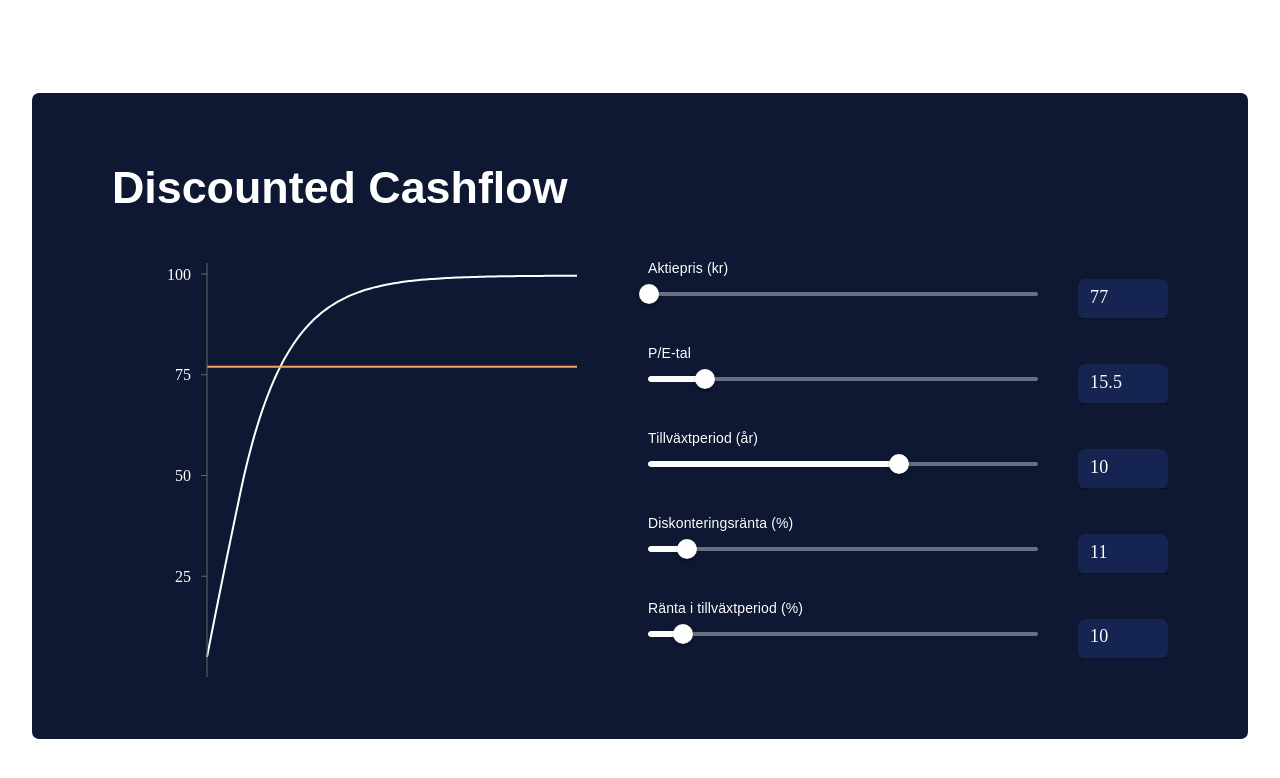
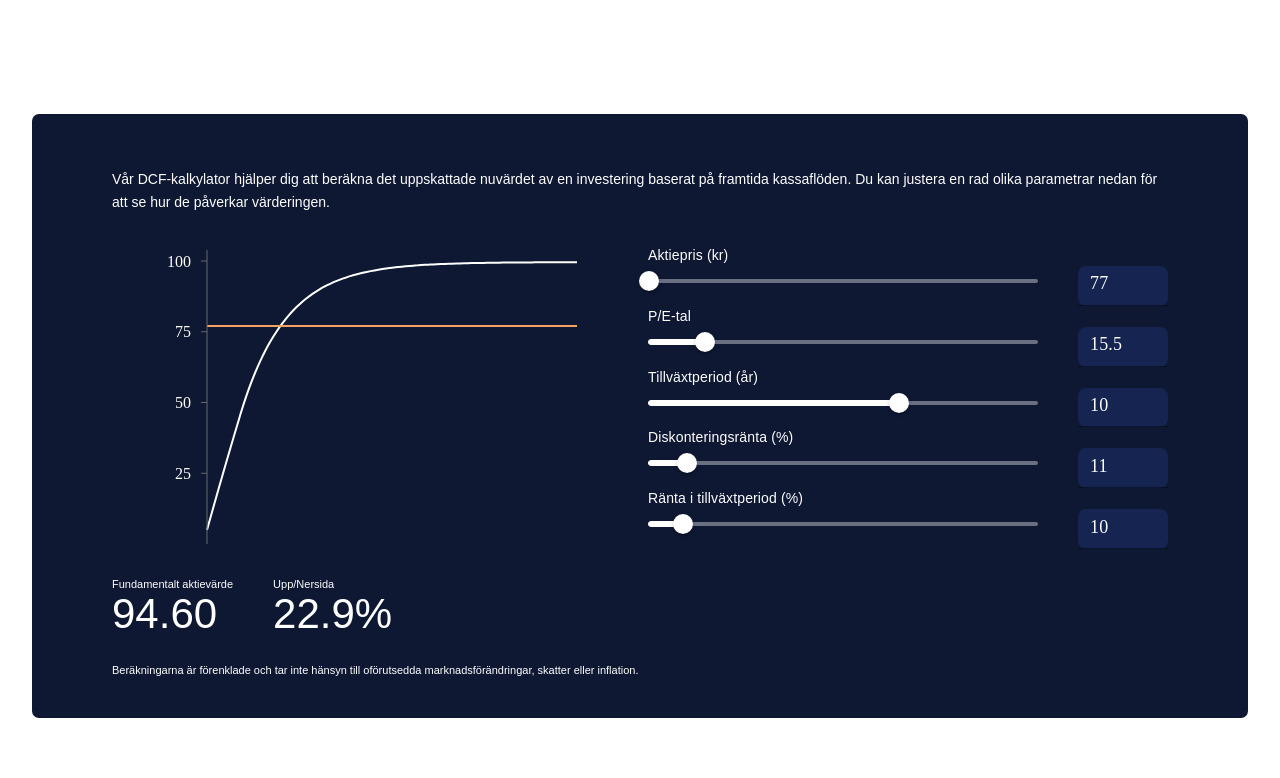
Before and after one commit to philipAson/dcf-kalkylator, a React (Vite) app: page / in a window 1280 px wide. Shown: the top 778 px of the page. Built offline with nearby package versions, Linux system fonts and the light colour scheme; a web font is replaced by a local one.

Commit message:
1st draft

```diff
--- a/src/App.css
+++ b/src/App.css
@@ -16,7 +16,8 @@
   background-color: #0e1833;
   display: grid;
   grid-template-columns: repeat(2, 1fr);
-  grid-template-rows: auto auto auto;
+  grid-template-rows: auto auto auto auto;
+  /* grid-template-rows: auto 250px auto auto; */
   grid-gap: 1rem;
   margin-top: 2rem;
 }
@@ -41,7 +42,7 @@
   height: auto;
 }
 
-.calc-input {
+.dcf-input {
   grid-row: 2;
   grid-column: 2;
   display: flex;
@@ -78,6 +79,8 @@
 }
 
 .disclaimer {
+  grid-row: 4;
+  grid-column: 1 / span 2;
   text-align: left;
   font-size: 11px;
   color: #ffffff;
--- a/src/components/Dcf.jsx
+++ b/src/components/Dcf.jsx
@@ -35,30 +35,51 @@ const Dcf = () => {
     // Nuvärde av kassaflöden
     let presentValueOfCashflow = [];
     // Kumulativt diskonterat kassaflöde (för graf)
-    let cumulativeDiscountedValues = [{ KASSAFLÖDE: cashFlow[0], ÅR: 0, AKTIEPRIS: stockPrice }];
+    let cumulativeDiscountedValues = [
+      { KASSAFLÖDE: cashFlow[0], ÅR: 0, AKTIEPRIS: stockPrice },
+    ];
 
-    for (let i = 0; i < (growthPeriod + 85); i++) {
+    for (let i = 0; i < growthPeriod + 85; i++) {
       let nextCashFlow;
 
       if (cashFlow.length < growthPeriod) {
         nextCashFlow = cashFlow[cashFlow.length - 1] * (1 + growthRate / 100);
-
       } else {
-        nextCashFlow = cashFlow[cashFlow.length - 1] * (1 + growthRateInPerpetuity / 100);
+        nextCashFlow =
+          cashFlow[cashFlow.length - 1] * (1 + growthRateInPerpetuity / 100);
       }
       cashFlow.push(nextCashFlow);
 
-      presentValueOfCashflow.push(nextCashFlow / Math.pow((1 + discountRate / 100), i + 1));
+      presentValueOfCashflow.push(
+        nextCashFlow / Math.pow(1 + discountRate / 100, i + 1)
+      );
 
       cumulativeDiscountedValues.push({
-        KASSAFLÖDE: presentValueOfCashflow[i] + cumulativeDiscountedValues[i].KASSAFLÖDE,
-        ÅR: (i + 1), AKTIEPRIS: stockPrice
+        KASSAFLÖDE:
+          presentValueOfCashflow[i] + cumulativeDiscountedValues[i].KASSAFLÖDE,
+        ÅR: i + 1,
+        AKTIEPRIS: stockPrice,
       });
     }
+    let fundamentalStockValue = presentValueOfCashflow.slice(0).reduce((acc, val) => acc + val, 0).toFixed(2);
 
     setCumulativeDiscounted(cumulativeDiscountedValues);
+    setIntrinsicValue(fundamentalStockValue);
+    setMarginOfSafety((((fundamentalStockValue - stockPrice) / stockPrice) * 100).toFixed(1).toString() + "%");
+
+    console.log(intrinsicValue);
+    console.log(marginOfSafety);
     console.log(cumulativeDiscountedValues);
-  }, [stockPrice, PEratio, growthPeriod, growthRate, growthRateInPerpetuity, discountRate]);
+  }, [
+    stockPrice,
+    PEratio,
+    growthPeriod,
+    growthRate,
+    growthRateInPerpetuity,
+    discountRate,
+    intrinsicValue,
+    marginOfSafety,
+  ]);
 
   const handleInputChange = (setter) => (event) => {
     setter(event.target.value === "" ? "" : Number(event.target.value));
@@ -71,7 +92,12 @@ const Dcf = () => {
   return (
     <div className="dcf-body">
       <div className="dcf-header">
-        <h1>Discounted Cashflow</h1>
+        <p style={{ lineHeight: 1.68 }}>
+          Vår DCF-kalkylator hjälper dig att beräkna det uppskattade nuvärdet av
+          en investering baserat på framtida kassaflöden. Du kan justera
+          en rad olika parametrar nedan för att se
+          hur de påverkar värderingen.
+        </p>
       </div>
       <div className="dcf-graph">
         <ResponsiveContainer className="responsive-chart">
@@ -125,7 +151,7 @@ const Dcf = () => {
           </LineChart>
         </ResponsiveContainer>
       </div>
-      <div className="calc-input">
+      <div className="dcf-input">
         <DcfInput
           getter={stockPrice}
           setter={setStockPrice}
@@ -181,6 +207,25 @@ const Dcf = () => {
           unit="%"
         />
       </div>
+      <div className="calc-result">
+        <p className="result-container">
+          {/* SLUTVÄRDE ÅR {timePeriod} <br /> */}
+          Fundamentalt aktievärde <br />
+          <p className="result">
+            {intrinsicValue}
+          </p>
+        </p>
+        <p className="result-container">
+        Upp/Nersida <br />
+          <p className="result">
+            {marginOfSafety}
+          </p>
+        </p>
+      </div>
+      <div className="disclaimer">
+        Beräkningarna är förenklade och tar inte hänsyn till oförutsedda
+        marknadsförändringar, skatter eller inflation.
+      </div>
     </div>
   );
 };
--- a/src/components/DcfInput.jsx
+++ b/src/components/DcfInput.jsx
@@ -42,7 +42,7 @@ const DcfInput = ({
           borderRadius: 2,
           padding: .5,
           paddingLeft: 1.5,
-          marginBottom: 3,
+          marginBottom: 0,
           marginLeft: 5,
           width: 90,
           fontFamily: "bebas-neue-pro",
```
